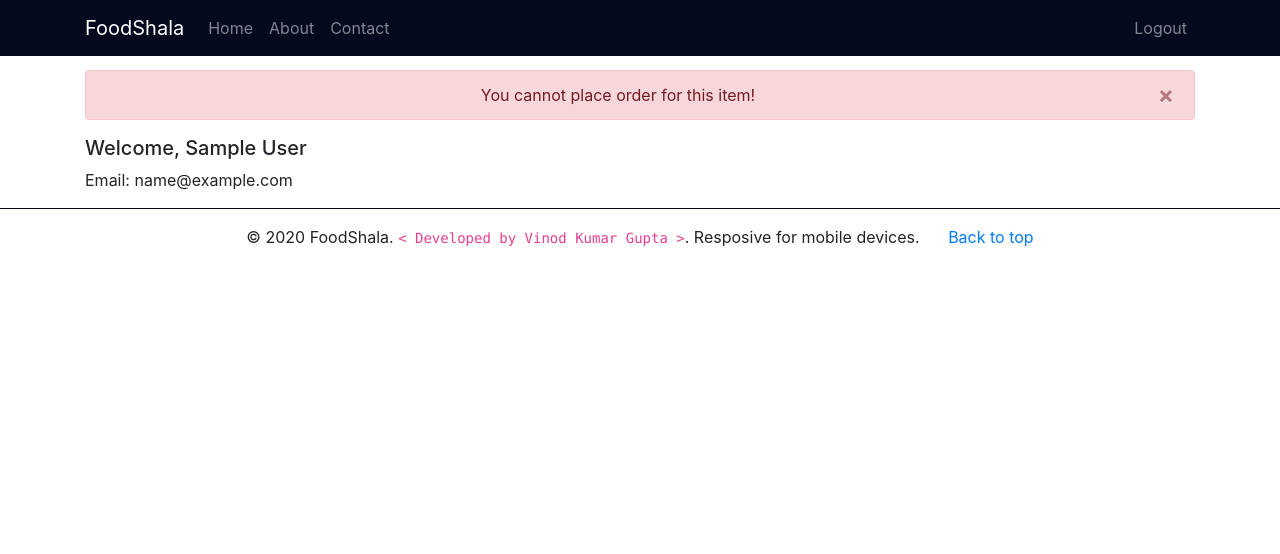
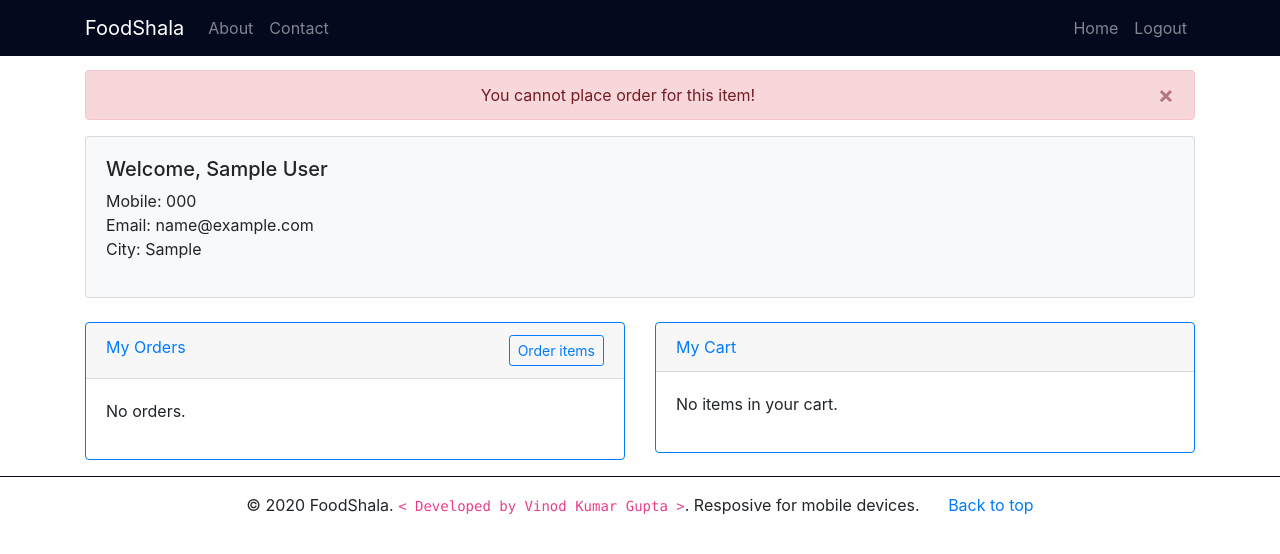
Before and after one commit to vkgupta857/food-center, a PHP site: the page made by customer_home.php in a window 1280 px wide. Shown: the top 554 px of the page. Run offline with PHP 8.4, Linux system fonts and the light colour scheme; the visitor is signed in with stand-in values (Sample User, id 1); tables that the repository leaves empty or names only in its code hold one stand-in row (values such as "Sample post"); some libraries are stand-ins or nearby versions.

Commit message:
feature add: place/cancel order

```diff
--- a/customer_home.php
+++ b/customer_home.php
@@ -1,7 +1,17 @@
 <?php
-session_start();
+include_once('includes/db_con.php');
 if(!isset($_SESSION['cust_email'])) {
     header("location: customer_login.php");
+}
+
+$stmt = $con->prepare("Select * from customers where cust_email = ?");
+$stmt->bind_param("s",$_SESSION['cust_email']);
+if($stmt->execute()){
+    $result = $stmt->get_result();
+    $row = $result->fetch_assoc();
+    $cust_id = $row['cust_id'];
+} else {
+    die("Unknown Error!");
 }
 ?>
 <!DOCTYPE html>
@@ -25,8 +35,104 @@
             <button type="button" class="close" data-dismiss="alert">&times;</button>
         </div>
         <?php } ?>
-        <h5>Welcome, <?php echo $_SESSION['cust_name']; ?></h5>
-        <p>Email: <?php echo $_SESSION['cust_email']; ?></p>
+        <div class="card bg-light">
+            <div class="card-body">
+                <h5>Welcome, <?php echo $_SESSION['cust_name']; ?></h5>
+                <p>
+                    Mobile: <?php echo $row['cust_mobile']; ?><br>
+                    Email: <?php echo $_SESSION['cust_email']; ?><br>
+                    City: <?php echo $row['cust_city']; ?><br>
+                </p>
+            </div>
+        </div>
+        <br>
+        <div class="row">
+            <div class="col-md-6">
+                <div class="card border-primary">
+                    <div class="card-header text-primary">
+                        My Orders
+                        <a class="btn btn-sm btn-outline-primary float-right" href="products.php">Order items</a>
+                    </div>
+                    <div class="card-body">
+                        <?php
+                        $stmt2 = $con->prepare("Select * from orders o,menu_items m where o.ordered_by = ? && m.item_id = o.item_id");
+                        $stmt2->bind_param("i",$cust_id);
+                        if($stmt2->execute()){
+                            $result2 = $stmt2->get_result();
+                            if($result2->num_rows == 0){
+                                echo '<p>No orders.</p>';
+                            } else { ?>
+
+                        <table class="table table-sm">
+                            <thead>
+                                <tr>
+                                    <th>Item Name</th>
+                                    <th>Item Price</th>
+                                    <th>Action</th>
+                                </tr>
+                            </thead>
+                            <tbody>
+                                <?php while($row2 = $result2->fetch_assoc()){ ?>
+                                <tr>
+                                    <td><?php echo $row2['item_name']; ?></td>
+                                    <td><?php echo "Rs.".$row2['item_price']; ?></td>
+                                    <td><?php echo '<a href="cancel_order.php?id='.$row2['order_id'].'" title="Delete this Item">Cancel Order</a>'; ?>
+                                    </td>
+                                </tr>
+                                <?php }
+                        }} else {
+                            echo '<script>alert("Cannot add item!");</script>';
+                        }
+                        ?>
+                            </tbody>
+                        </table>
+                    </div>
+                </div>
+            </div>
+            <div class="col-md-6">
+                <div class="card border-primary">
+                    <div class="card-header text-primary">My Cart</div>
+                    <div class="card-body">
+                        <?php
+                        $stmt3 = $con->prepare("Select * from cart c,menu_items m where c.ordered_by = ? && m.item_id = c.item_id");
+                        $stmt3->bind_param("i",$cust_id);
+                        if($stmt3->execute()){
+                            $result3 = $stmt3->get_result();
+                            if($result3->num_rows == 0){
+                                echo "<p>No items in your cart.</p>";
+                            } else {
+                            ?>
+                        <table class="table table-sm">
+                            <thead>
+                                <tr>
+                                    <th>Item Name</th>
+                                    <th>Item Price</th>
+                                    <th>Actions</th>
+                                </tr>
+                            </thead>
+                            <tbody>
+                                <?php
+                            while($row3 = $result3->fetch_assoc()){ ?>
+                                <tr>
+                                    <td><?php echo $row3['item_name']; ?></td>
+                                    <td><?php echo "Rs.".$row3['item_price']; ?></td>
+                                    <td>
+                                        <?php echo '<a class="btn btn-sm btn-primary" href="delete_from_cart.php?id='.$row3['id'].'" title="Remove from cart">Remove</a>'; ?>
+                                        <?php echo '<a class="btn btn-sm btn-primary" href="place_order.php?id='.$row3['id'].'" title="Place order">Place order</a>'; ?>
+                                    </td>
+                                </tr>
+                                <?php }
+                        } } else {
+                            echo '<script>alert("Cannot add item!");</script>';
+                        }
+                        ?>
+                            </tbody>
+                        </table>
+                    </div>
+                </div>
+            </div>
+        </div>
+
     </section>
 
     <?php include('includes/footer.php'); ?>
--- a/includes/header.php
+++ b/includes/header.php
@@ -10,9 +10,6 @@
             <div class="collapse navbar-collapse" id="navbar">
                 <ul class="navbar-nav mr-auto">
                     <li class="nav-item">
-                        <a href="index.php" class="nav-link">Home</span></a>
-                    </li>
-                    <li class="nav-item">
                         <a href="about.php" class="nav-link">About</span></a>
                     </li>
                     <li class="nav-item">
@@ -23,11 +20,17 @@
                     <!-- Options for customer -->
                     <?php if(isset($_SESSION['cust_email'])) { ?>
                     <li class="nav-item">
+                        <a href="customer_home.php" class="nav-link">Home</span></a>
+                    </li>
+                    <li class="nav-item">
                         <a href="logout.php" class="nav-link">Logout</span></a>
                     </li>
 
                     <!-- Options for restaurant -->
                     <?php } elseif(isset($_SESSION['rest_email'])) { ?>
+                    <li class="nav-item">
+                        <a href="restaurant.php" class="nav-link">Home</span></a>
+                    </li>
                     <li class="nav-item">
                         <a href="add_menu_item.php" class="nav-link">Add Menu Item</span></a>
                     </li>
```
Also changed, not shown: cancel_order.php (added, +32 -0 lines), index.php (+8 -3 lines), place_order.php (added, +36 -0 lines).
